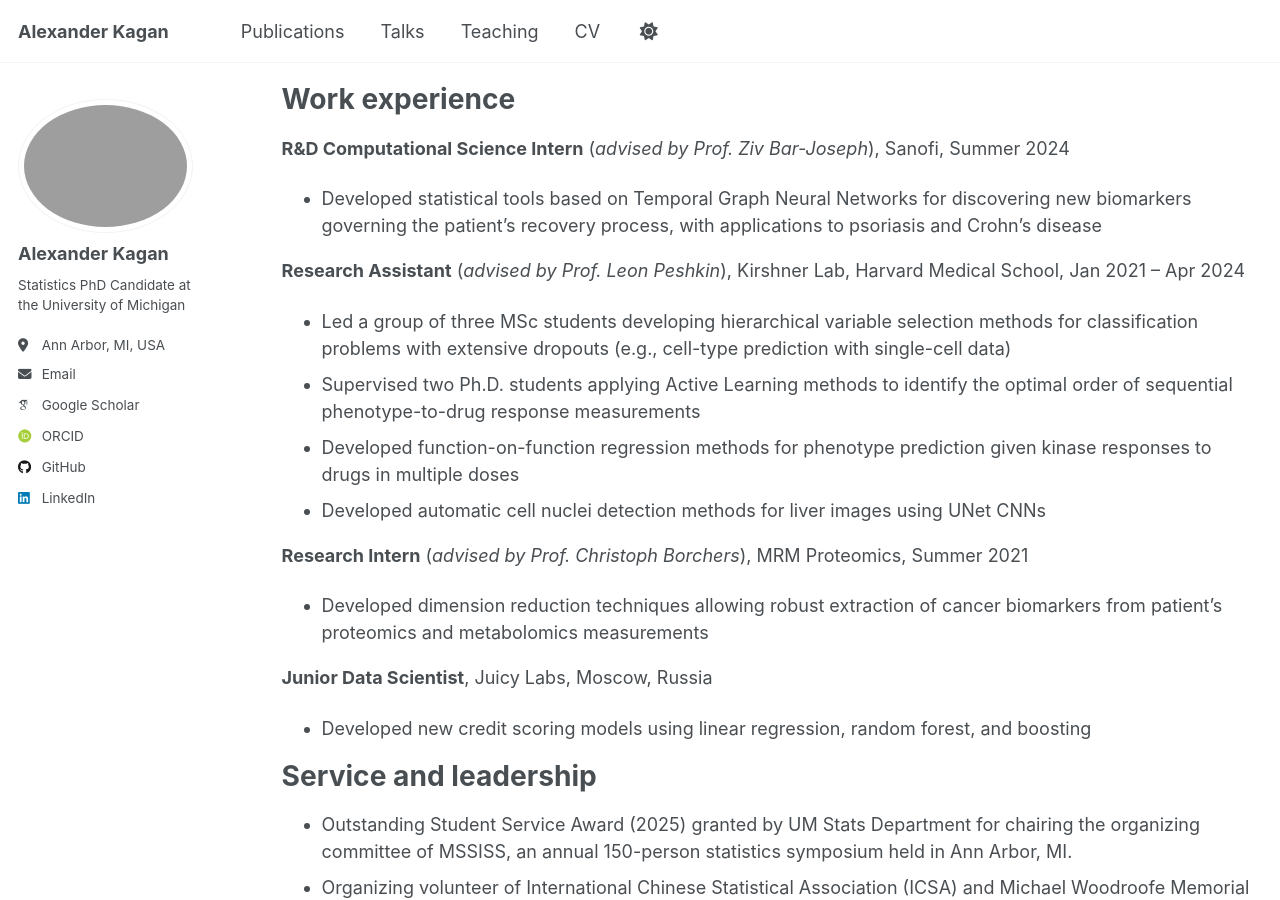
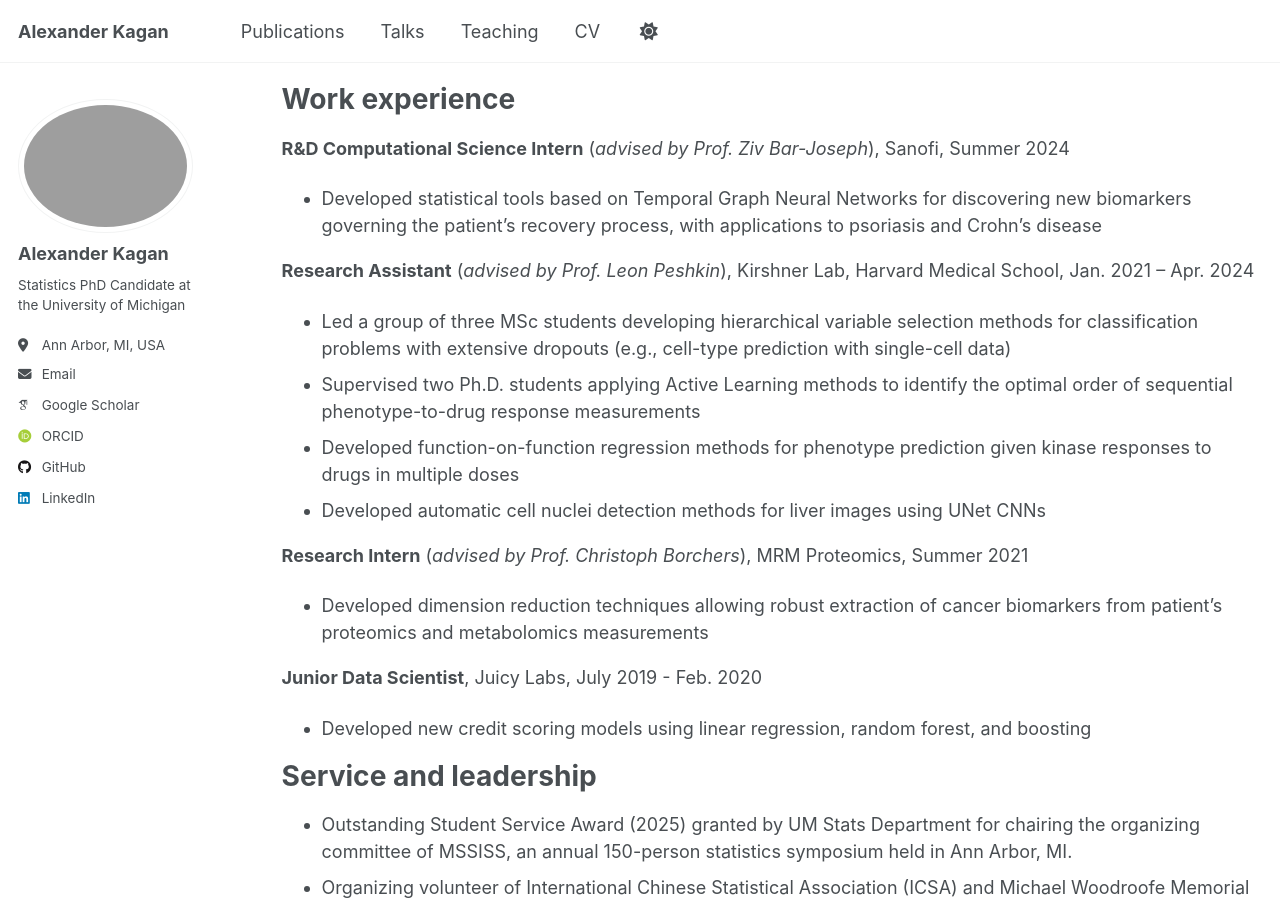
Before and after one commit to AlexanderKagan/AlexanderKagan.github.io, a Jekyll site: the page built from _pages/cv.md, in a window 1280 px wide and 900 px high, scrolled down 317 px. Built offline with Jekyll 4.4.1, drawn with Linux system fonts in a browser that asks for light colours; some web fonts are replaced; a script that is not in the unit is left out.

Commit message:
upd cv 2

```diff
--- a/_pages/cv.md
+++ b/_pages/cv.md
@@ -21,7 +21,7 @@ Sanofi, Summer 2024
 - Developed statistical tools based on Temporal Graph Neural Networks for discovering new biomarkers governing the patient’s recovery process, with applications to psoriasis and Crohn’s disease
 
 
-**Research Assistant** (*advised by Prof. Leon Peshkin*), Kirshner Lab, Harvard Medical School, Jan 2021 – Apr 2024
+**Research Assistant** (*advised by Prof. Leon Peshkin*), Kirshner Lab, Harvard Medical School, Jan. 2021 – Apr. 2024
 - Led a group of three MSc students developing hierarchical variable selection methods for classification problems with extensive dropouts (e.g., cell-type prediction with single-cell data)
 - Supervised two Ph.D. students applying Active Learning methods to identify the optimal order of sequential phenotype-to-drug response measurements
 - Developed function-on-function regression methods for phenotype prediction given kinase responses to drugs in multiple doses
@@ -32,7 +32,7 @@ Sanofi, Summer 2024
 - Developed dimension reduction techniques allowing robust extraction of cancer biomarkers from patient’s proteomics and metabolomics measurements
 
 
-**Junior Data Scientist**, Juicy Labs, Moscow, Russia
+**Junior Data Scientist**, Juicy Labs, July 2019 - Feb. 2020
 - Developed new credit scoring models using linear regression, random forest, and boosting
 
 Service and leadership
```
